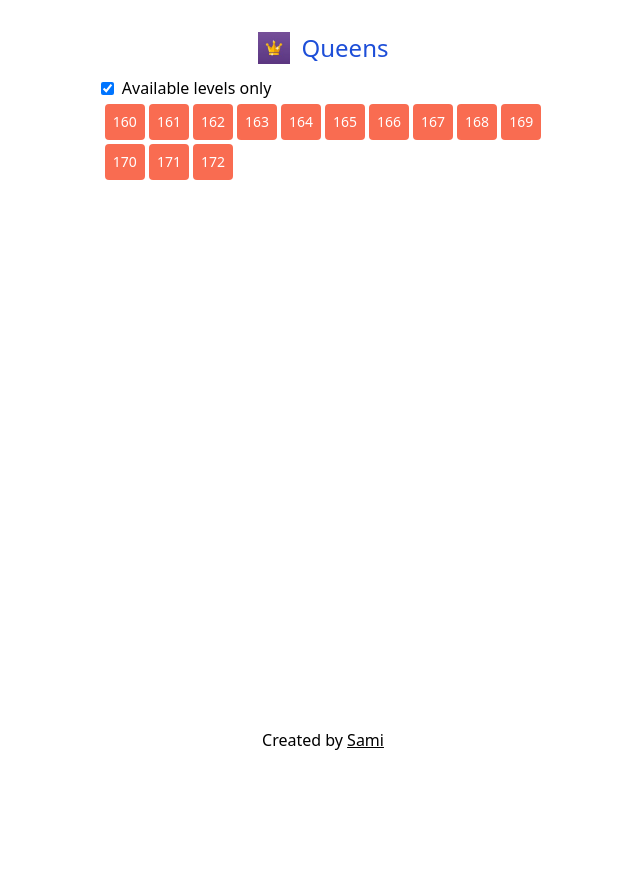
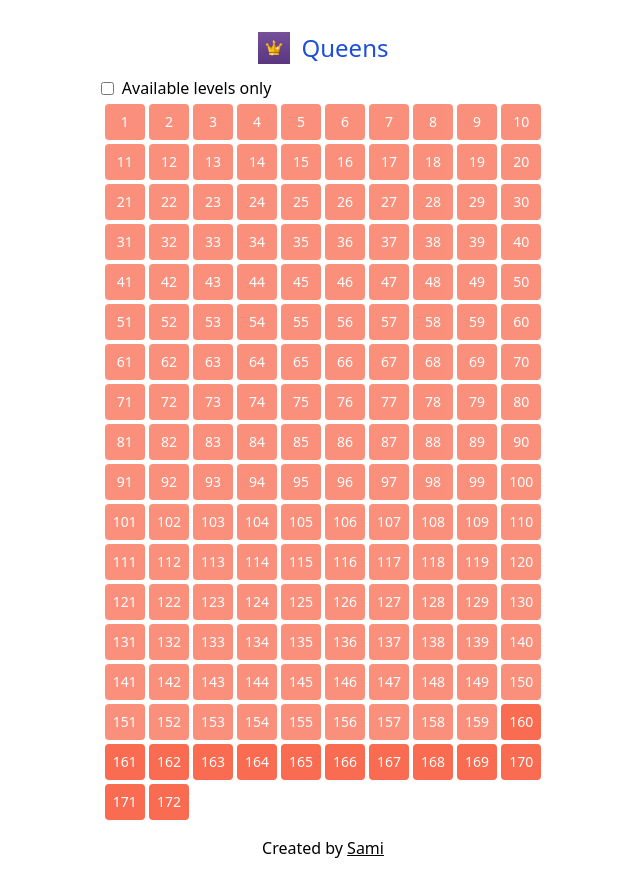
Before and after one commit to samimsu/queens-game-linkedin, a React (Vite) app: page / in a window 1280 px wide. Shown: the whole page, without its empty margins (317-957 px from the left). Before the commit the page ends 800 px from the top, so only its background shows below. Built offline with nearby package versions, Linux system fonts and the light colour scheme.

Commit message:
Update LevelSelection.jsx

```diff
--- a/src/pages/LevelSelection.jsx
+++ b/src/pages/LevelSelection.jsx
@@ -21,7 +21,7 @@ const LevelSelection = () => {
   const availableLevels = getAvailableLevels();
   const totalLevels = Math.max(...availableLevels);
 
-  const [showOnlyAvailableLevels, setShowOnlyAvailableLevels] = useState(true);
+  const [showOnlyAvailableLevels, setShowOnlyAvailableLevels] = useState(false);
 
   return (
     <RootLayout>
```
